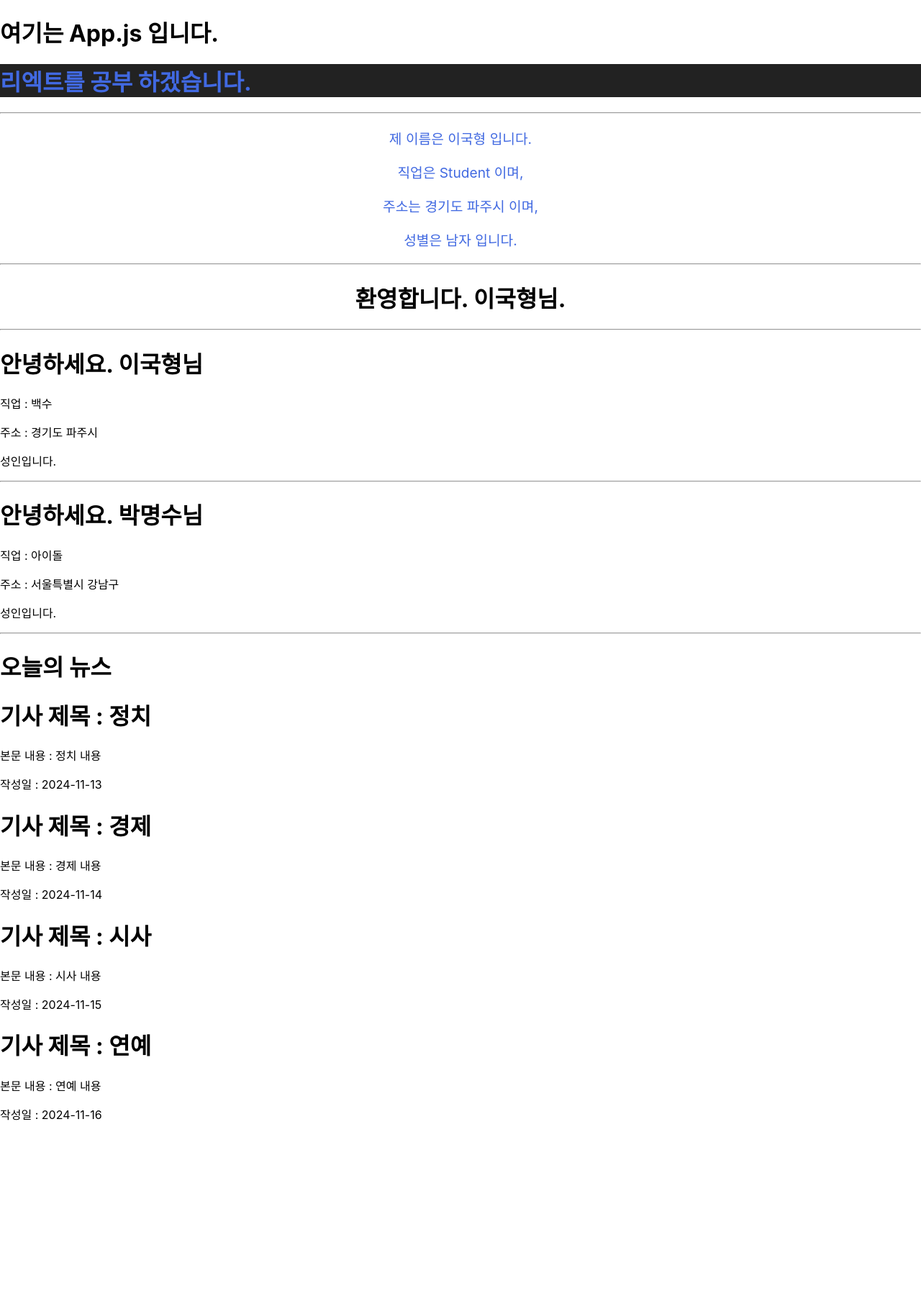
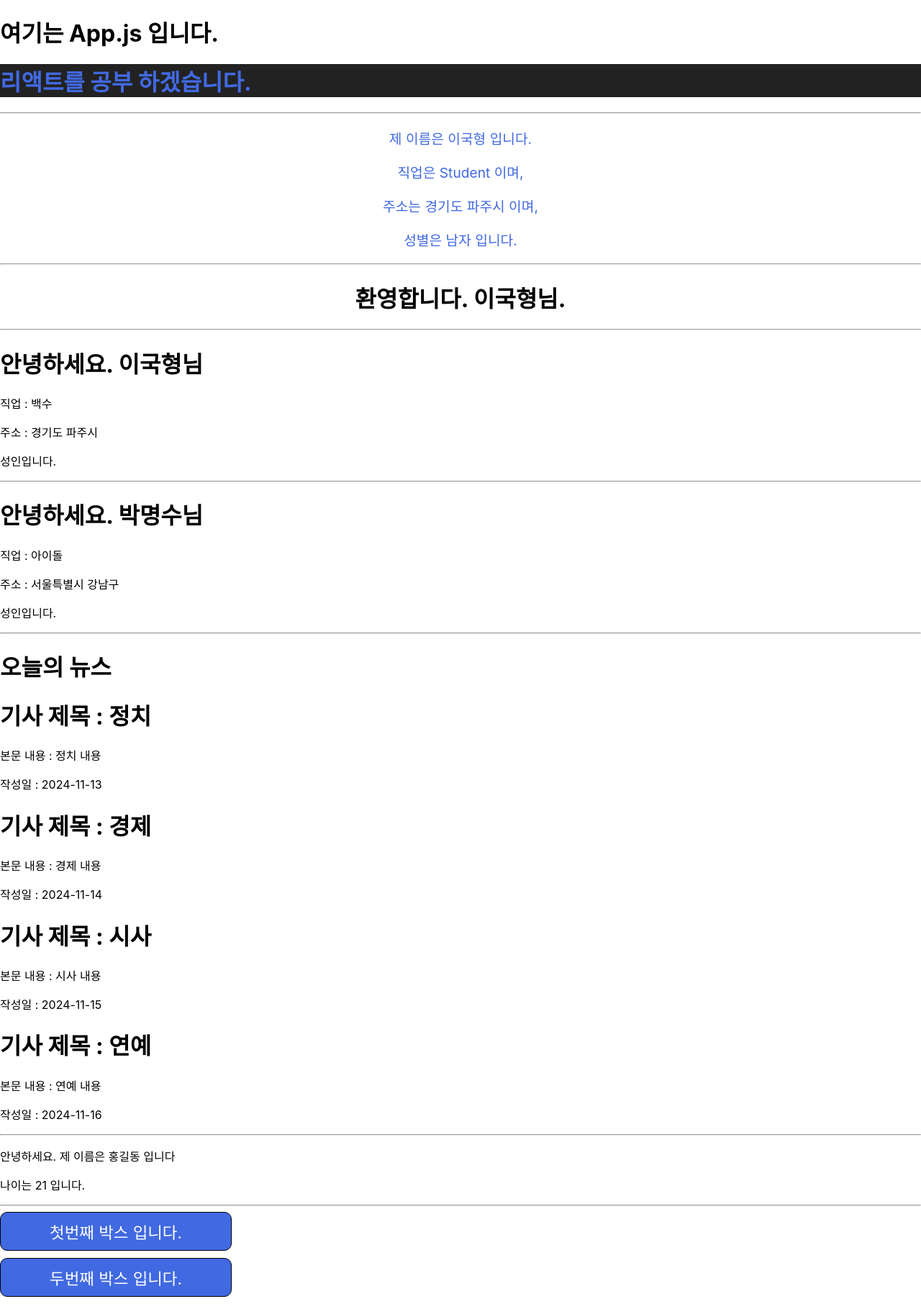
Before and after one commit to cooknoona/ReactPractice, a React (Create React App) app: page / in a window 1280 px wide. Shown: the whole page at 72% size. Before the commit the page ends 1576 px from the top, so only its background shows below. Built offline with nearby package versions, Linux system fonts and the light colour scheme.

Commit message:
Components and Functions study

```diff
--- a/src/App.js
+++ b/src/App.js
@@ -3,6 +3,8 @@ import JsxSyntax from "./JsxSyntax";
 import GreetingComponent from "./GreetingComponent";
 import WelcomeProps from "./WelcomeProps";
 import Articles from "./Articles";
+import MyComponent from "./MyComponent";
+import BoxComponent from "./BoxComponent";
 
 function App() {
   const getName = "이국형";
@@ -18,6 +20,11 @@ function App() {
       <WelcomeProps name="박명수" job="아이돌" addr="서울특별시 강남구" isAdult={true} />
       <hr />
       <Articles />
+      <hr />
+      <MyComponent name="홍길동" age={21} />
+      <hr />
+      <BoxComponent>첫번째 박스 입니다.</BoxComponent>
+      <BoxComponent>두번째 박스 입니다.</BoxComponent>
     </>
   );
 }
--- /dev/null
+++ b/src/BoxComponent.js
@@ -0,0 +1,19 @@
+import styled from "styled-components";
+
+const BoxStyle = styled.div`
+  width: 300px;
+  background-color: royalblue;
+  color: white;
+  font-size: 1.4em;
+  text-align: center;
+  border: 1px solid black;
+  padding: 10px;
+  margin-bottom: 10px;
+  border-radius: 10px;
+`;
+
+const BoxComponent = ({ children }) => {
+  return <BoxStyle>{children}</BoxStyle>;
+};
+
+export default BoxComponent;
--- a/src/JsxSyntax.js
+++ b/src/JsxSyntax.js
@@ -10,11 +10,11 @@ const inlineStyle = {
 };
 
 const JsxSyntax = () => {
-  const name = "리엑트";
+  const name = "리액트";
   const member = false;
   return (
     <>
-      {name === "리엑트" ? <h1 style={inlineStyle}>리엑트를 공부 하겠습니다.</h1> : <h1 style={inlineStyle}>자바스크립트를 공부 하겠습니다.</h1>}
+      {name === "리액트" ? <h1 style={inlineStyle}>리액트를 공부 하겠습니다.</h1> : <h1 style={inlineStyle}>자바스크립트를 공부 하겠습니다.</h1>}
       {member && (
         <>
           <h1>환영합니다. 고객님..</h1>
--- /dev/null
+++ b/src/MyComponent.js
@@ -0,0 +1,15 @@
+const MyComponent = (props) => {
+  return (
+    <>
+      <p>안녕하세요. 제 이름은 {props.name} 입니다</p>
+      <p>나이는 {props.age} 입니다.</p>
+    </>
+  );
+};
+// defaultProps : props 값이 지정되지 않는 경우 기본값을 설정
+MyComponent.defaultProps = {
+  name: "기본 이름",
+  age: 20,
+};
+
+export default MyComponent;
```
